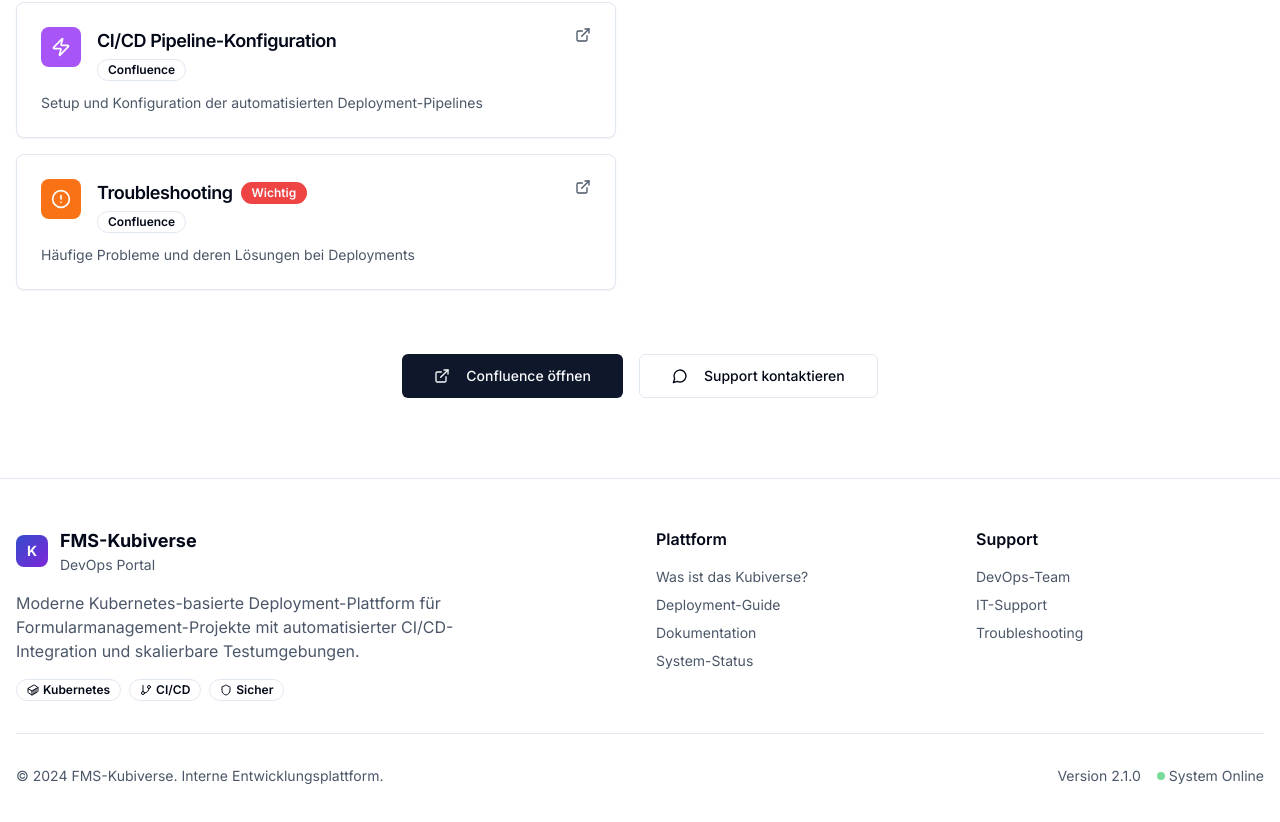
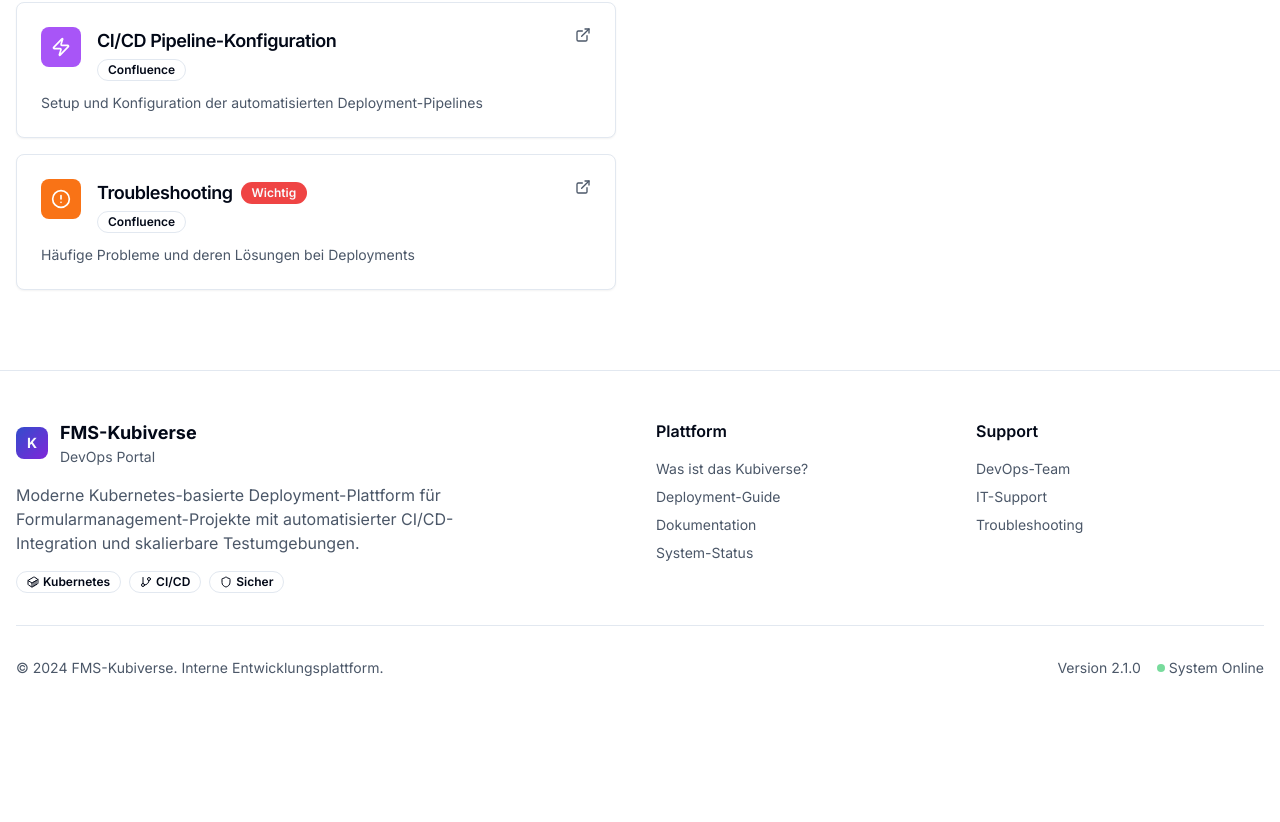
Before and after one commit to Marinek/kubiverse-portal, a React (Vite) app in the folder portal/: page / in a window 1280 px wide. Shown: the part 4601-5423 px from the top of the page. After the commit the page ends 5327 px from the top, so only its background shows below. Built offline with nearby package versions, Linux system fonts and the light colour scheme; no server answers.

Commit message:
refactor: remove support/confluence buttons from documentation section

```diff
--- a/portal/src/components/DocumentationSection.tsx
+++ b/portal/src/components/DocumentationSection.tsx
@@ -180,18 +180,7 @@ export const DocumentationSection = () => {
           </div>
         </div>
 
-        <div className="mt-16 text-center">
-          <div className="inline-flex flex-col sm:flex-row gap-4">
-            <Button size="lg" className="group">
-              <ExternalLink className="w-4 h-4 mr-2" />
-              Confluence öffnen
-            </Button>
-            <Button variant="outline" size="lg">
-              <MessageCircle className="w-4 h-4 mr-2" />
-              Support kontaktieren
-            </Button>
-          </div>
-        </div>
+
       </div>
     </section>
   );
```
